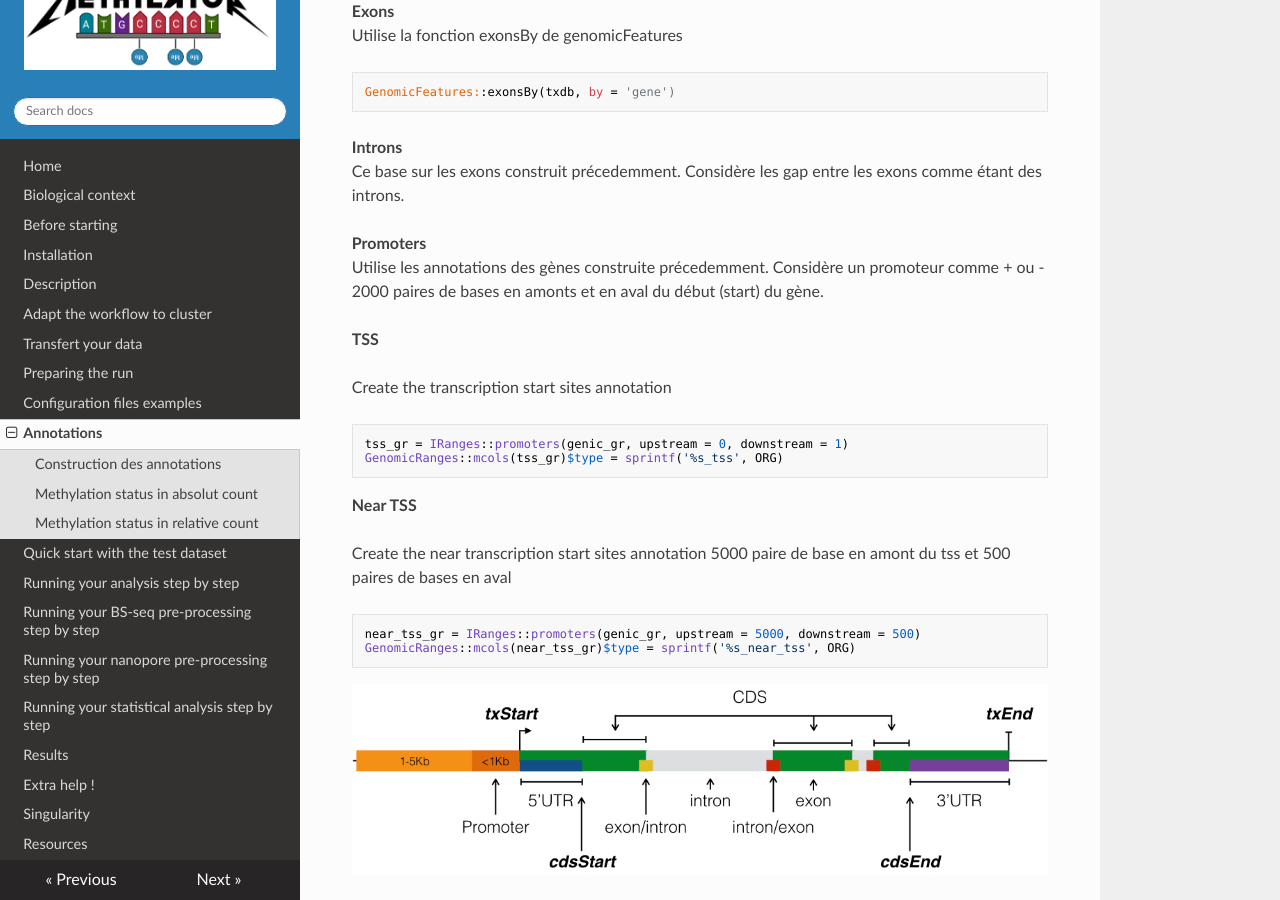
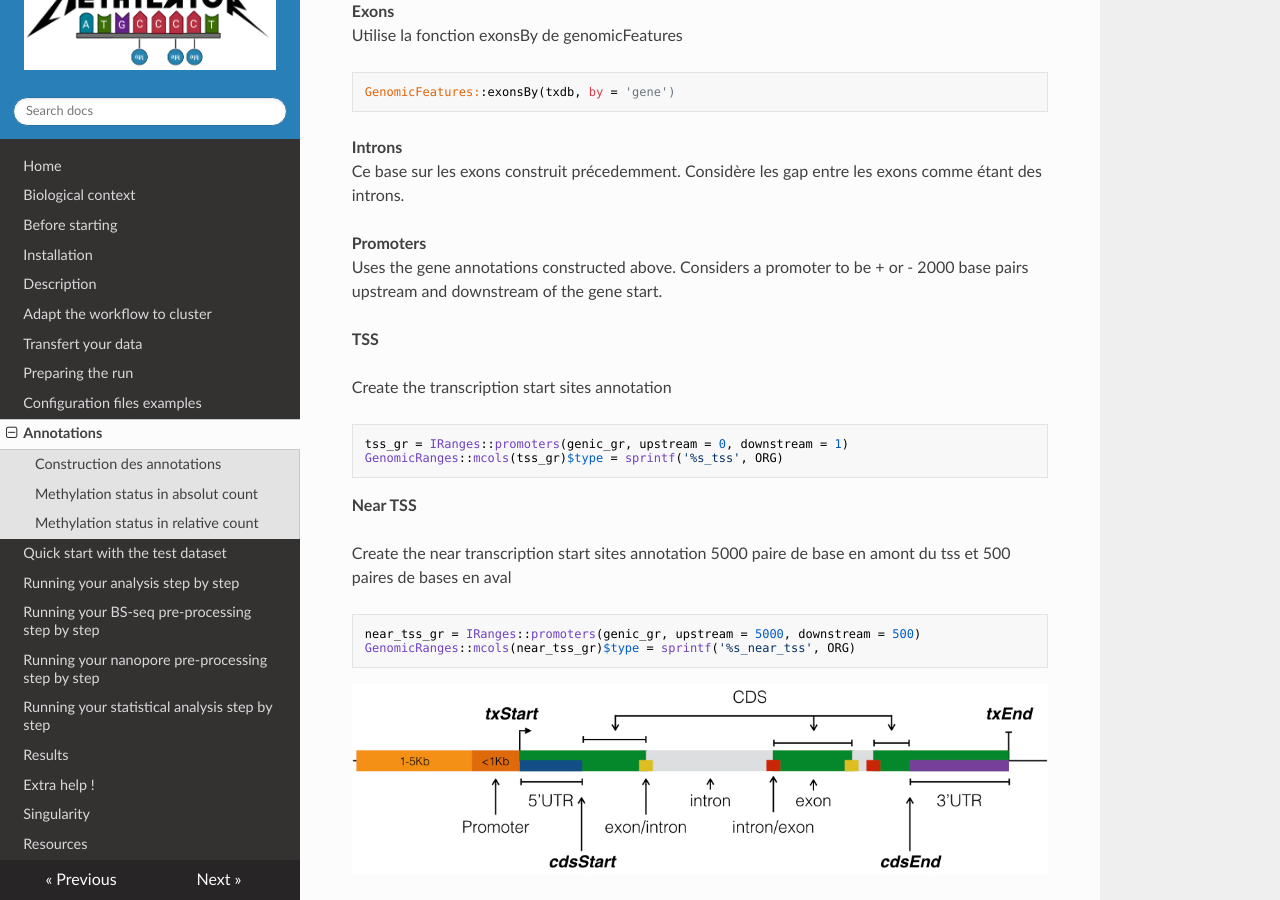
Before and after one commit to parisepigenetics/Methylator-Documentation, an MkDocs documentation site: the page built from docs/annotations.md, in a window 1280 px wide and 900 px high, scrolled down 1313 px. Built offline with MkDocs 1.6.1, drawn with Linux system fonts in a browser that asks for light colours; nearby versions of some CDN libraries.

Commit message:
Update annotations.md

```diff
--- a/docs/annotations.md
+++ b/docs/annotations.md
@@ -41,8 +41,8 @@ GenomicFeatures::exonsBy(txdb, by = 'gene')
 Ce base sur les exons construit précedemment. Considère les gap entre les exons comme étant des introns.
 
 **Promoters**
-Utilise les annotations des gènes construite précedemment.
-Considère un promoteur comme + ou - 2000 paires de bases en amonts et en aval du début (start) du gène.
+Uses the gene annotations constructed above.
+Considers a promoter to be + or - 2000 base pairs upstream and downstream of the gene start.
 
 **TSS**
 
```
